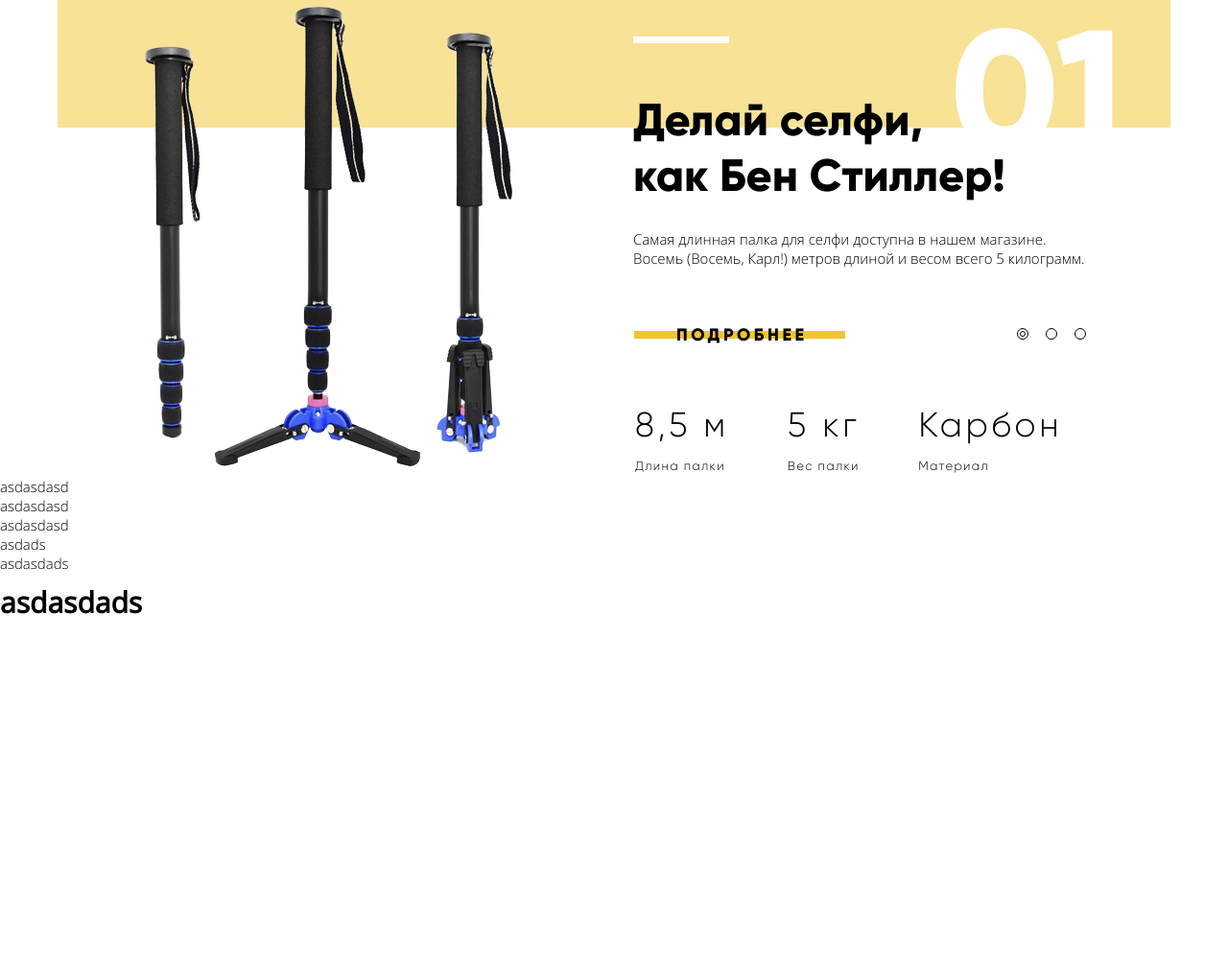
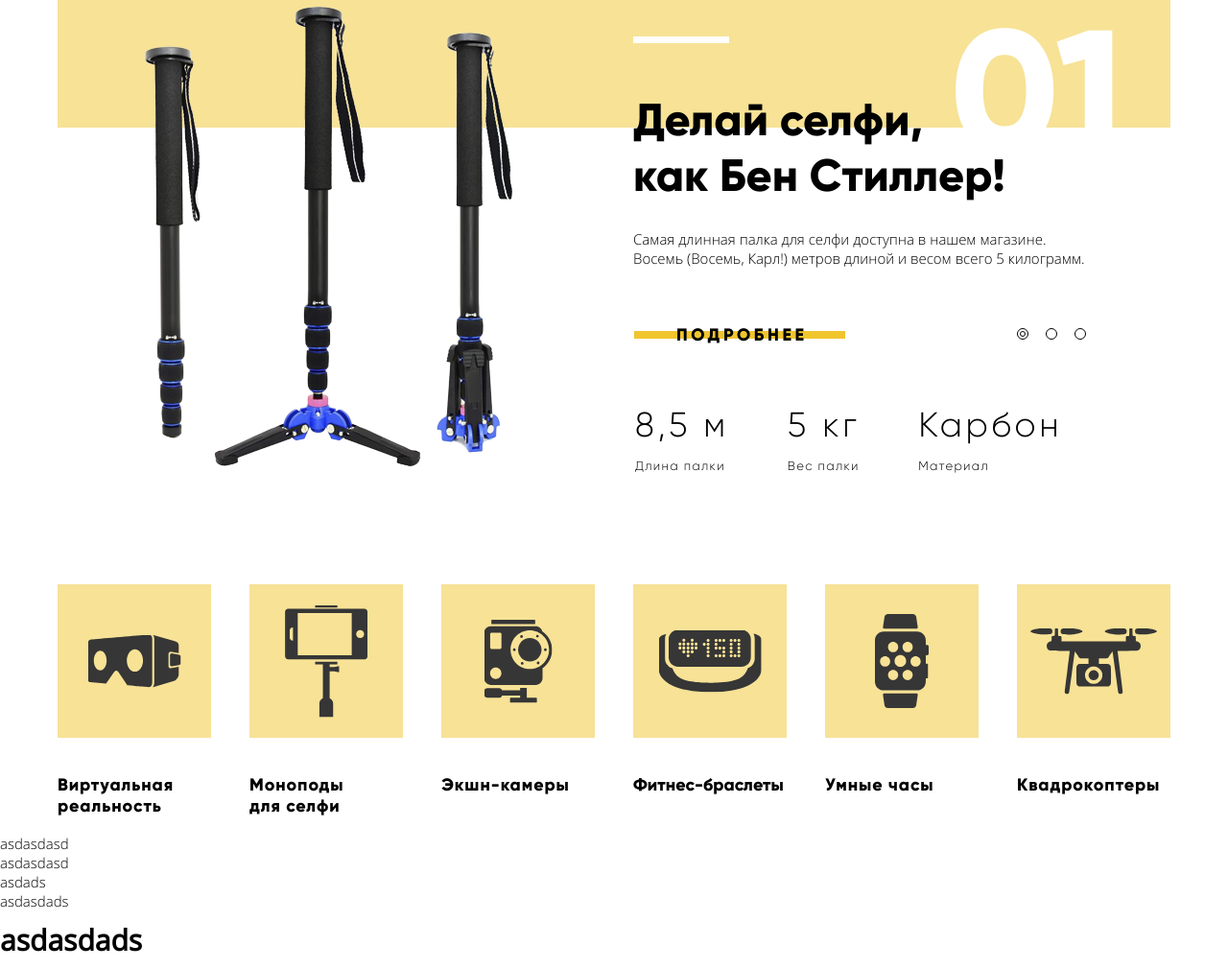
Before and after one commit to maxyma-sanx/1587651-device-29, a plain HTML site: page index.html in a window 1280 px wide. Shown: the part 207-1217 px from the top of the page at 96% size. Before the commit the page ends 865 px from the top, so only its background shows below. Drawn offline with Linux system fonts and the light colour scheme.

Commit message:
Верстка main > popular products

```diff
--- a/css/style.css
+++ b/css/style.css
@@ -94,7 +94,7 @@
 /* * Center container */
 
 .center {
-  width: 1160px;
+  width: 1200px;
   margin: 0 auto;
   padding: 0 20px;
 }
@@ -149,6 +149,7 @@
 /* * Header */
 
 .header {
+  width: 1160px;
   padding-left: 60px;
   background: linear-gradient(180deg, var(--basic-white) 18%, var(--special-light-yellow) 18%);
 }
@@ -436,6 +437,8 @@
 /* * Main slider */
 
 .main-slider {
+  width: 1160px;
+  margin-bottom: 112px;
   background: linear-gradient(180deg, var(--special-light-yellow) 24%, var(--basic-white) 24%);
 }
 
@@ -518,7 +521,9 @@
 }
 
 .slider-info-text {
+  width: 480px;
   margin: 0;
+  margin-bottom: 59px;
   padding: 0;
 }
 
@@ -526,7 +531,6 @@
   display: flex;
   flex-wrap: wrap;
   justify-content: space-between;
-  margin-top: 59px;
   margin-bottom: 50px;
 }
 
@@ -615,4 +619,64 @@
 
 /* * Main slider end */
 
+/* * Popular products */
+
+.popular-products-list {
+  display: flex;
+  flex-wrap: wrap;
+  justify-content: space-between;
+  margin: 0;
+  padding: 0;
+  list-style: none;
+}
+
+.popular-products-item {
+  width: 160px;
+}
+
+.popular-products-container {
+  position: relative;
+  width: 160px;
+  height: 160px;
+  margin-bottom: 38px;
+  background-color: var(--special-light-yellow);
+}
+
+.popular-products-image {
+  position: absolute;
+  top: 50%;
+  left: 50%;
+  transform: translate(-50%, -50%);
+}
+
+.popular-products-title {
+  font-family: "Gilroy", Arial, serif;
+  font-weight: 800;
+  font-size: 18px;
+  line-height: 22px;
+  letter-spacing: 0.05em;
+  color: var(--basic-black);
+}
+
+.popular-products-title.title-fitness {
+  letter-spacing: normal;
+}
+
+.popular-products-link:hover .popular-products-container,
+.popular-products-link:focus .popular-products-container {
+  background-color: var(--special-yellow);
+}
+
+.popular-products-link:active .popular-products-image,
+.popular-products-link:active .popular-products-title {
+  opacity: 0.3;
+}
+
+/* * Popular products end*/
+
+/* * Services */
+
+
+/* * Services End */
+
 /* * Main end */
--- a/index.html
+++ b/index.html
@@ -63,8 +63,7 @@
             <div class="slider-info-border"></div>
             <p class="slider-info-number slider-number-01">01</p>
             <h3 class="slider-info-title">Делай селфи,<br> как Бен Стиллер!</h3>
-            <p class="slider-info-text">Самая длинная палка для селфи доступна в нашем магазине.<br>Восемь (Восемь,
-              Карл!)
+            <p class="slider-info-text">Самая длинная палка для селфи доступна в нашем магазине. Восемь (Восемь, Карл!)
               метров длиной и весом всего 5 килограмм.</p>
             <div class="slider-info-buttons">
               <div class="slider-info-button">
@@ -100,8 +99,8 @@
             <div class="slider-info-border"></div>
             <p class="slider-info-number slider-number-02">02</p>
             <h3 class="slider-info-title">Худеем<br>правильно!</h3>
-            <p class="slider-info-text">Мотивирующие фитнес-браслеты помогут найти в себе силы<br>не пропускать занятия
-              и соблюдать диету.</p>
+            <p class="slider-info-text">Мотивирующие фитнес-браслеты помогут найти в себе силы не пропускать занятия и
+              соблюдать диету.</p>
             <div class="slider-info-buttons">
               <div class="slider-info-button">
                 <a href="#" class="slider-button-more button">Подробнее</a>
@@ -132,7 +131,7 @@
             <div class="slider-info-border"></div>
             <p class="slider-info-number slider-number-03">03</p>
             <h3 class="slider-info-title">Порхает как бабочка,<br> жалит как пчела!</h3>
-            <p class="slider-info-text">Этот обычный, на первый взгляд, квадрокоптер оснащен<br>мощным лазером,
+            <p class="slider-info-text">Этот обычный, на первый взгляд, квадрокоптер оснащен мощным лазером,
               замаскированным под стандартную камеру.
             </p>
             <div class="slider-info-buttons">
@@ -163,9 +162,65 @@
       </ul>
     </section>
 
-
-
-    <section class="products">asdasdasd</section>
+    <section class="popular-products center">
+      <h2 class="visually-hidden">Популярные товары</h2>
+      <ul class="popular-products-list">
+        <li class="popular-products-item">
+          <a href="#" class="popular-products-link">
+            <div class="popular-products-container">
+              <img src="img/decor/virtual-reality.svg" class="popular-products-image" alt="Шлем виртуальной реальности"
+                width="97" height="55">
+            </div>
+            <p class="popular-products-title">Виртуальная реальность</p>
+          </a>
+        </li>
+        <li class="popular-products-item">
+          <a href="#" class="popular-products-link">
+            <div class="popular-products-container">
+              <img src="img/decor/selfie-monopod.svg" class="popular-products-image" alt="Монопод для селфи" width="86"
+                height="117">
+            </div>
+            <p class="popular-products-title">Моноподы<br>для селфи</p>
+          </a>
+        </li>
+        <li class="popular-products-item">
+          <a href="#" class="popular-products-link">
+            <div class="popular-products-container">
+              <img src="img/decor/action-camera.svg" class="popular-products-image" alt="Экшн-камера" width="71"
+                height="87">
+            </div>
+            <p class="popular-products-title">Экшн-камеры</p>
+          </a>
+        </li>
+        <li class="popular-products-item">
+          <a href="#" class="popular-products-link">
+            <div class="popular-products-container">
+              <img src="img/decor/fitness-bracelet.svg" class="popular-products-image" alt="Фитнес-браслет" width="107"
+                height="65">
+            </div>
+            <p class="popular-products-title title-fitness">Фитнес-браслеты</p>
+          </a>
+        </li>
+        <li class="popular-products-item">
+          <a href="#" class="popular-products-link">
+            <div class="popular-products-container">
+              <img src="img/decor/smart-watch.svg" class="popular-products-image" alt="Умные часы" width="56"
+                height="98">
+            </div>
+            <p class="popular-products-title">Умные часы</p>
+          </a>
+        </li>
+        <li class="popular-products-item">
+          <a href="#" class="popular-products-link">
+            <div class="popular-products-container">
+              <img src="img/decor/quadrocopter.svg" class="popular-products-image" alt="Квадрокоптер" width="132"
+                height="69">
+            </div>
+            <p class="popular-products-title">Квадрокоптеры</p>
+          </a>
+        </li>
+      </ul>
+    </section>
     <section class="services">asdasdasd</section>
     <section class="brands">asdasdasd</section>
     <section class="about-us">asdads</section>
```
